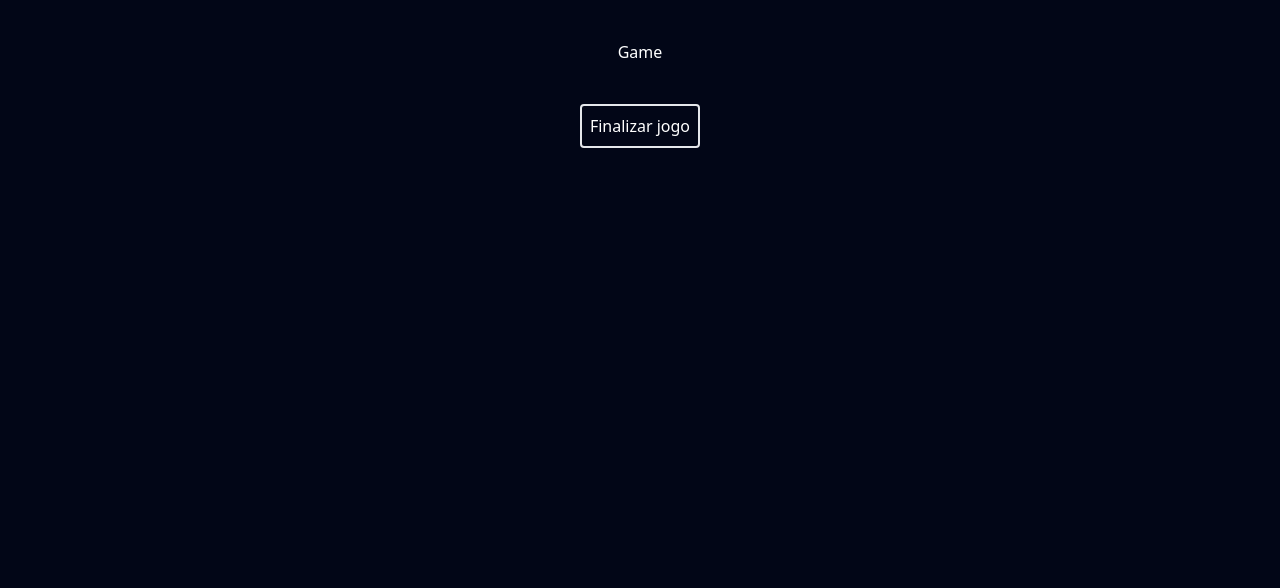
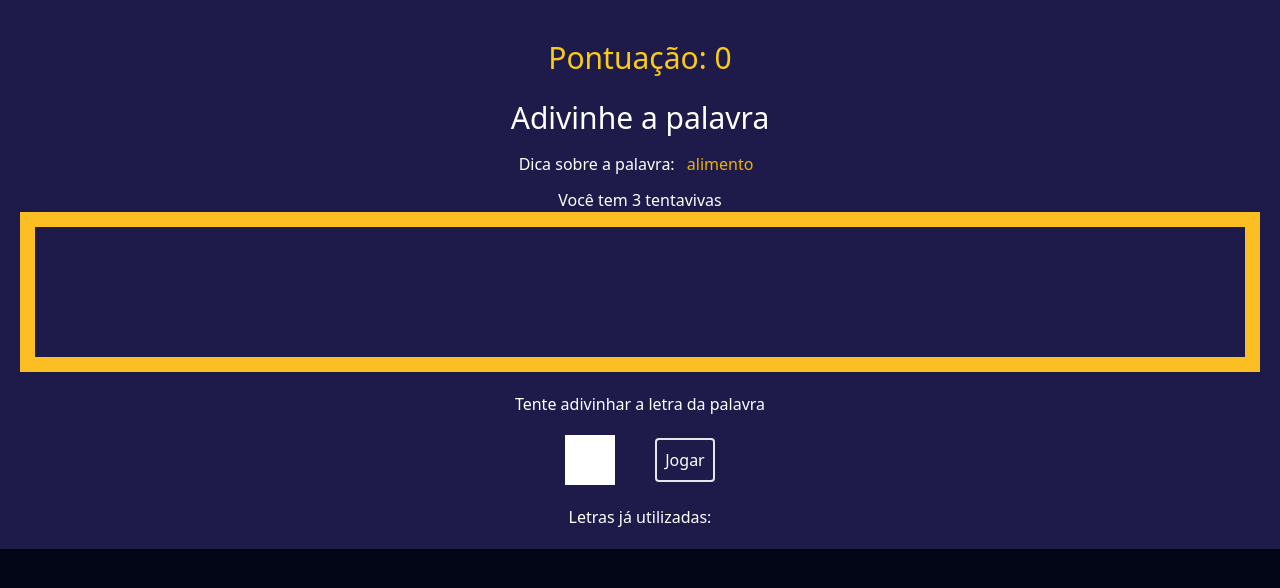
Before and after one commit to letticiamoura/secretWord, a React (Vite) app: page / in a window 1280 px wide. Both pictures are taken after a click on the button "Começar". Shown: the top 588 px of the page. Built offline with nearby package versions, Linux system fonts and the light colour scheme.

Commit message:
feat: Consumindo States

```diff
--- a/src/App.tsx
+++ b/src/App.tsx
@@ -19,6 +19,11 @@ export default function App() {
   const [ gameStage, setGameStage ] = useState(stages[0].name);
 
   const [ wordsList ] = useState(Words);
+
+  const [ guessedLetters, setGuessedLetters ] = useState([]);
+  const [ wrongLetters, setWrongLetters ] = useState([]);
+  const [ guesses, setGuesses ] = useState(3);
+  const [ score, setScore ] = useState(0);
 
   const [ pickedWord, setPickedWord] = useState("");
   const [ pickedCategory, setPickedCategory ] = useState("");
@@ -66,7 +71,16 @@ export default function App() {
 
     <div className="flex justify-center items-center text-center text-white">
       {gameStage === 'start' && <StartScreen startGame={startGame}/>}
-      {gameStage === 'game' && <Game verifyLetter={verifyLetter} />}
+      {gameStage === 'game' && <Game
+                                verifyLetter={verifyLetter}
+                                pickedWord={pickedWord}
+                                pickedCategory={pickedCategory}
+                                letters={letters}
+                                guessedLetters={guessedLetters}
+                                wrongLetters={wrongLetters}
+                                guesses={guesses}
+                                score={score}
+                                />}
       {gameStage === 'end' && <GameOver retry={retry}/>}
     </div>
 
--- a/src/components/Game.tsx
+++ b/src/components/Game.tsx
@@ -1,10 +1,54 @@
 import Button from "../layout/Button";
 
-export default function Game( {verifyLetter}:any ) {
+export default function Game( {verifyLetter,
+                              pickedWord,
+                              pickedCategory,
+                              letters,
+                              guessedLetters,
+                              wrongLetters,
+                              guesses,
+                              score
+                            }:any ) {
+
     return(
-        <div>
-            <h1 className="p-10">Game</h1>
-            <Button onClick={verifyLetter} title="Finalizar jogo"/>
+        <div className="game p-5 h-full w-full bg-indigo-950">
+
+            <p className="bold p-5">
+                <span className="bold text-yellow-400 text-3xl">Pontuação: {score}</span>
+            </p>
+
+            <h1 className="p-1 text-3xl">Adivinhe a palavra</h1>
+
+            <h3 className="p-3 tip">Dica sobre a palavra: <span className="p-2 text-yellow-500">{pickedCategory}</span></h3>
+            <p>Você tem {guesses} tentavivas</p>
+
+            <div className="flex items-center p-3 h-40 border-[15px] border-amber-400">
+                {letters.map((letter: string, i: number) => (
+                    guessedLetters.includes(letter) ? (
+                        <span className="border-2 border-black bg-white text-7xl text-black uppercase h-[100px] w-[100px]" key={i}>{letter}</span>
+
+                    ) : (
+                        <span className="border-2 border-black bg-white text-7xl text-black uppercase h-[100px] w-[100px]" key={i}></span>
+                    )
+                ))}
+            </div>
+
+            <div className="p-5">
+                <p className="mb-[1.2em]">Tente adivinhar a letra da palavra</p>
+
+                <form className="flex justify-center items-center">
+                    <input className="text-4xl text-center h-[50px] uppercase
+                     w-[50px] mr-10 text-black" type="text" name="letter" maxLength={1} required />
+                    <Button onClick={verifyLetter} title="Jogar"/>
+                </form>
+            </div>
+
+            <div>
+                <p>Letras já utilizadas: </p>
+                {wrongLetters.map((letter: string, i: number) => (
+                    <span key={i}>{letter}, </span>
+                ))}
+            </div>
         </div>
     )
 }
```
